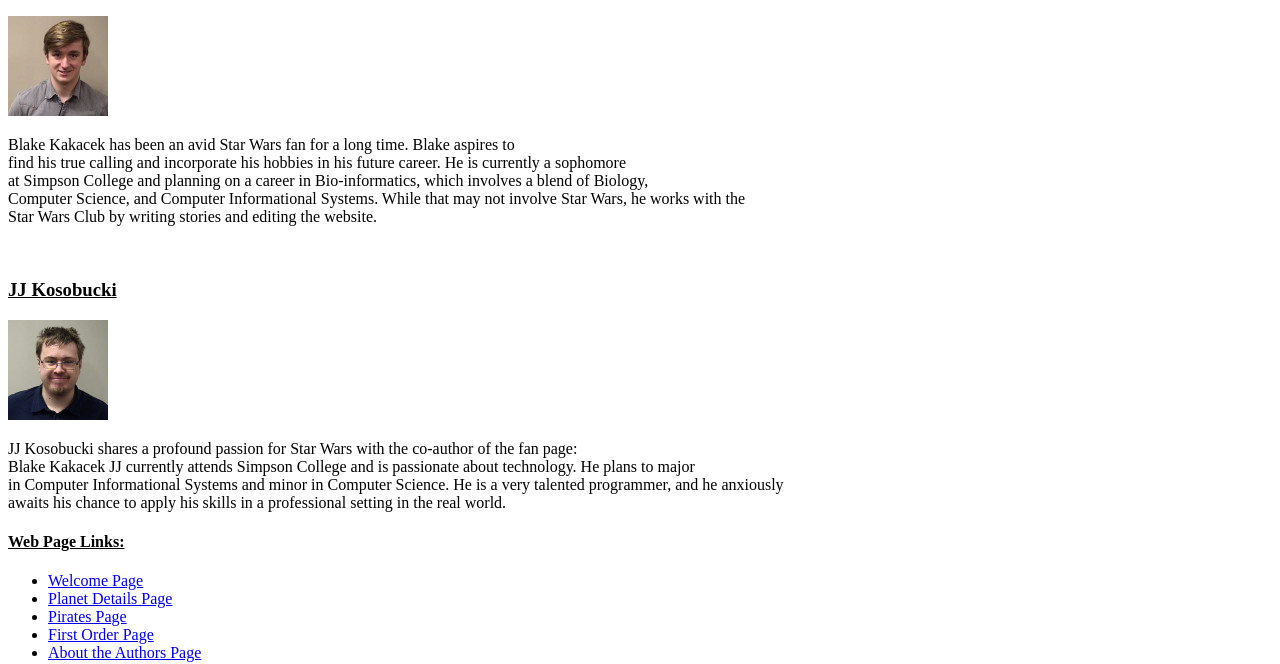
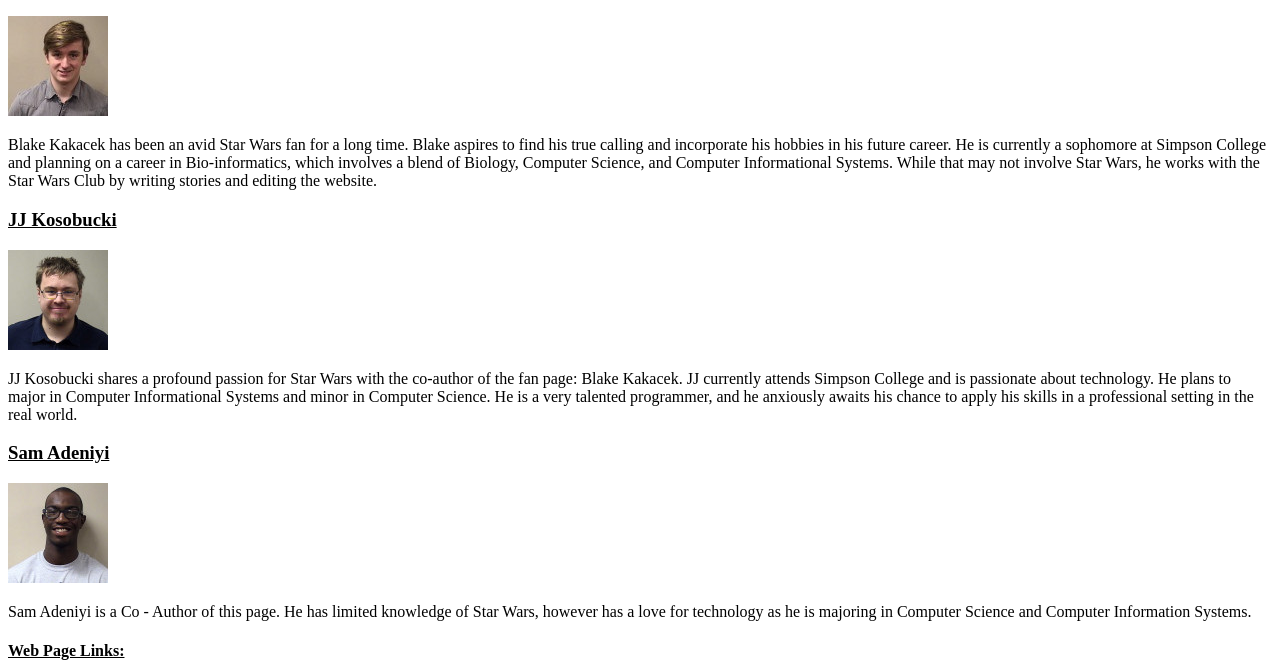
Before and after one commit to Bkakacek/assignment_blakek, a plain HTML site: page public html/authors.html in a window 1280 px wide. Shown: the part 314-978 px from the top of the page. Drawn offline with Linux system fonts and the light colour scheme; files whose address does not match are found by name.

Commit message:
First round of changes made to Star Wars page by sam Adeniyi

```diff
--- a/public html/authors.html
+++ b/public html/authors.html
@@ -30,20 +30,26 @@
     		<h3><u>Blake Kakacek</u></h3>
     		<img src="img/blake.jpg" alt="Blake Photo">
     		<br />
-    		<p>Blake Kakacek has been an avid Star Wars fan for a long time. Blake aspires to <br> find his true
-    		calling and incorporate his hobbies in his future career. He is currently a sophomore <br> at Simpson College
-    		and planning on a career in Bio-informatics, which involves a blend of Biology, <br> Computer Science, and Computer
-    		Informational Systems. While that may not involve Star Wars, he works with the <br> Star Wars Club by writing stories
+    		<p>Blake Kakacek has been an avid Star Wars fan for a long time. Blake aspires to find his true
+    		calling and incorporate his hobbies in his future career. He is currently a sophomore at Simpson College
+    		and planning on a career in Bio-informatics, which involves a blend of Biology, Computer Science, and Computer
+    		Informational Systems. While that may not involve Star Wars, he works with the Star Wars Club by writing stories
     		and editing the website.</p>
-    		<br />
+
 
     		<h3><u>JJ Kosobucki</u></h3>
     		<img src="img/jj.jpg" alt="JJ Photo">
-    		<br />
-    		<p>JJ Kosobucki shares a profound passion for Star Wars with the co-author of the fan page:<br> Blake Kakacek
-    		JJ currently attends Simpson College and is passionate about technology. He plans to major<br> in Computer Informational
-    		Systems and minor in Computer Science. He is a very talented programmer, and he anxiously<br> awaits his chance to apply
+
+    		<p>JJ Kosobucki shares a profound passion for Star Wars with the co-author of the fan page: Blake Kakacek.
+    		JJ currently attends Simpson College and is passionate about technology. He plans to major in Computer Informational
+    		Systems and minor in Computer Science. He is a very talented programmer, and he anxiously awaits his chance to apply
     		his skills in a professional setting in the real world.</p>
+
+    		<h3><u>Sam Adeniyi</u></h3>
+    		<img src= "img/sam_adeniyi.jpg" alt=" Sam Photo">
+    		<p>Sam Adeniyi is a Co - Author of this page. He has limited knowledge of Star Wars, however has a love for technology
+    		 as he is majoring in Computer Science and Computer Information Systems.</p>
+
 
 		</article>
     </section>
```
Also changed, not shown: public html/pirates.html (+8 -8 lines), public html/prora_9.html (+7 -8 lines), public html/img/firstordersymbol.png, public html/img/sam_adeniyi.jpg (added).
